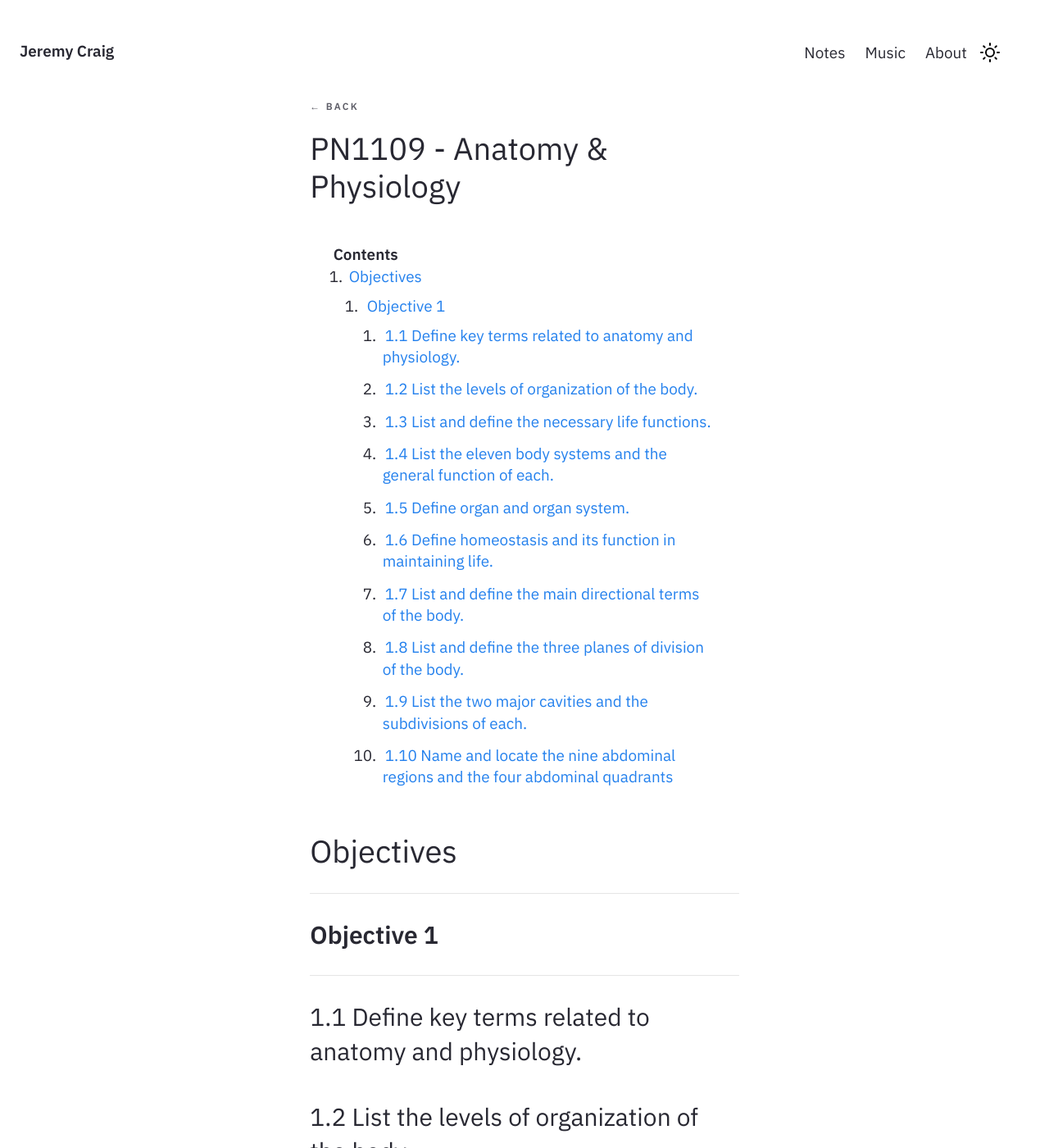
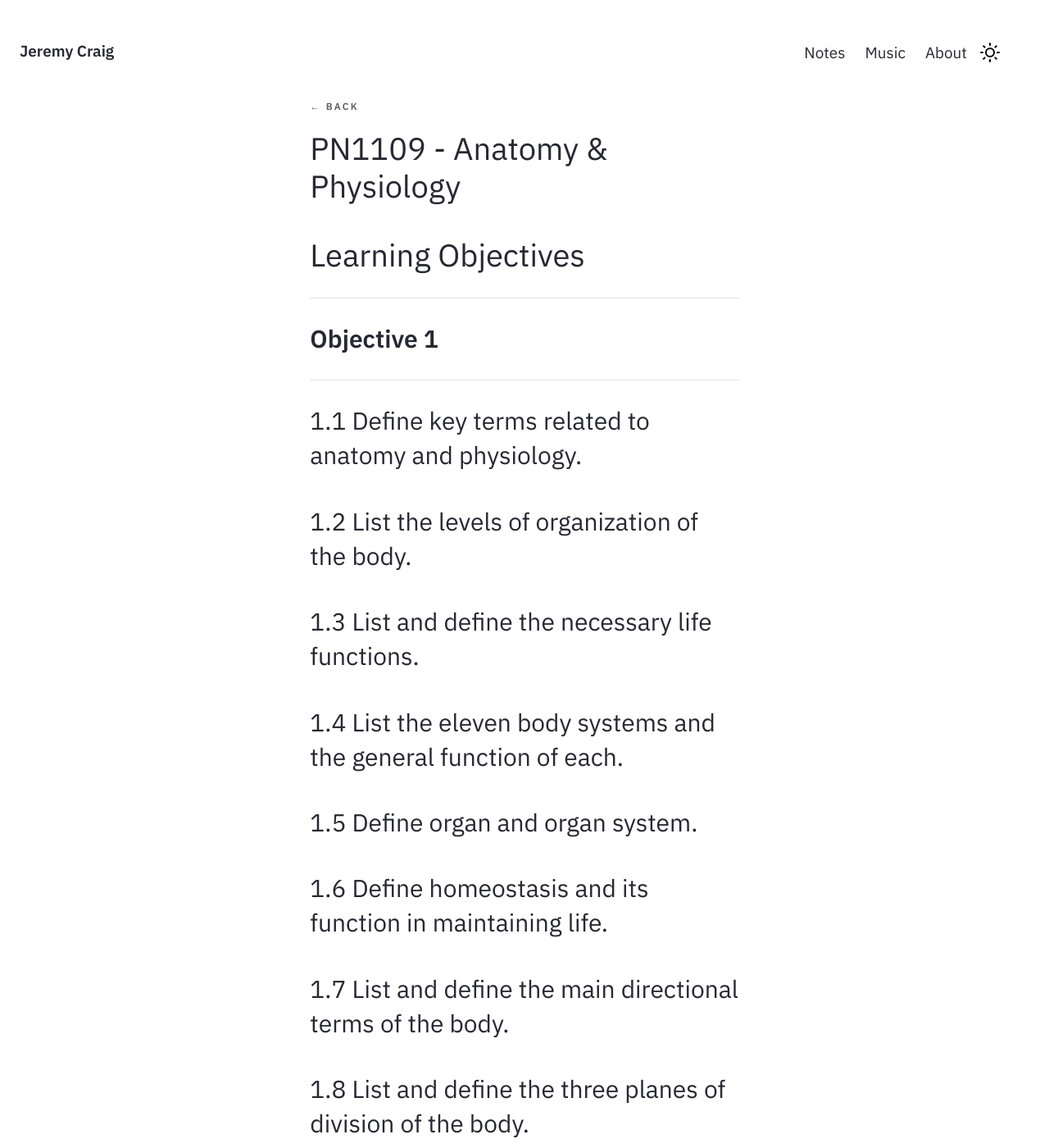
Before and after one commit to jeremycsaunders/jeremycsaunders.github.io, a Jekyll site: the page built from _notes/Public/PN1109 - Anatomy & Physiology.md, in a window 1280 px wide and 1400 px high. Shown: the whole window at 82% size. Built offline with Jekyll 4.4.1, drawn with Linux system fonts in a browser that asks for light colours.

Commit message:
Update PN1109 - Anatomy & Physiology.md

```diff
--- a/_notes/Public/PN1109 - Anatomy & Physiology.md
+++ b/_notes/Public/PN1109 - Anatomy & Physiology.md
@@ -5,10 +5,7 @@ date : 07-09-2022
 tags: #anatomy #physiology #nursing
 ---
 
-* TOC
-{:toc}
-
-# Objectives
+# Learning Objectives
 --------------
 ## Objective 1
 --------------
```
